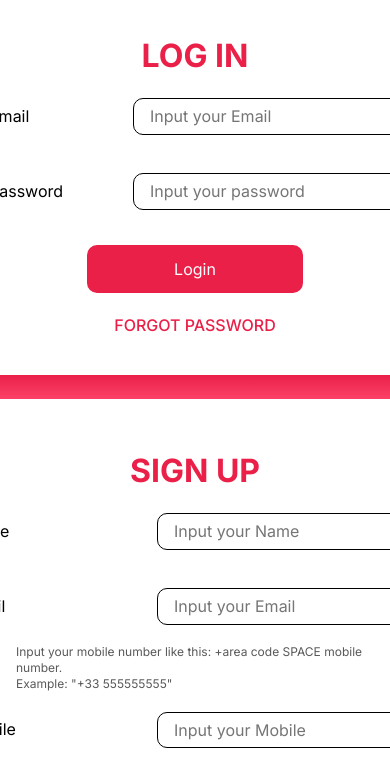
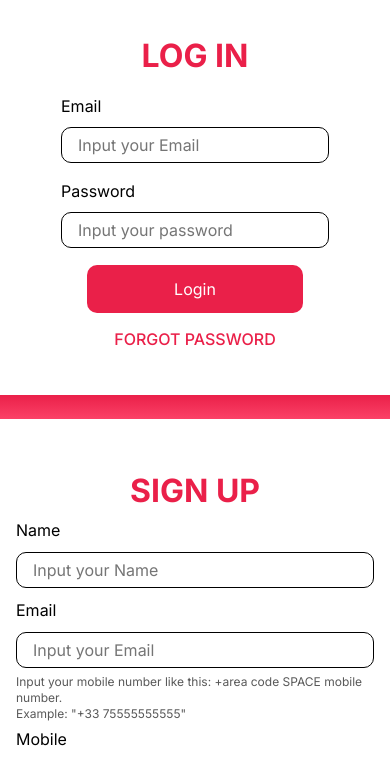
Before and after one commit to maksymdev701/video-marketing-frontend, a React app: page / in a window 390 px wide. Shown: the part 68-825 px from the top of the page. Built offline with nearby package versions, Linux system fonts and the light colour scheme; no server answers.

Commit message:
validation & responsive

```diff
--- a/src/utils.js
+++ b/src/utils.js
@@ -12,7 +12,7 @@ export function validateEmail(email) {
 }
 
 export function validatePhoneNumber(mobileNumber) {
-  const re = /^\+\d{1,3}\s\d{9}$/;
+  const re = /^([0|\+[0-9]{1,5})?\s([7-9][0-9]{9})$/;
   return re.test(mobileNumber);
 }
 
--- a/src/views/home.css
+++ b/src/views/home.css
@@ -104,7 +104,7 @@
 }
 .home-navlink1 {
   color: var(--dl-color-primary-100);
-  align-self: center;
+  text-align: center;
   font-style: normal;
   font-weight: 500;
   text-decoration: none;
@@ -118,7 +118,11 @@
   margin-top: var(--dl-space-space-twounits);
   align-items: flex-start;
   margin-bottom: var(--dl-space-space-twounits);
-  background-image: linear-gradient(0deg, rgb(251, 64, 102) 2.00%,rgb(234, 32, 73) 100.00%);
+  background-image: linear-gradient(
+    0deg,
+    rgb(251, 64, 102) 2%,
+    rgb(234, 32, 73) 100%
+  );
 }
 .home-sign-up {
   width: 100%;
@@ -300,7 +304,7 @@
 
 .home-navlink3:disabled {
   background-color: #ea204988;
-  color: #FFFFFF88;
+  color: #ffffff88;
   cursor: not-allowed;
 }
 
@@ -309,13 +313,13 @@
   transition: all 0.3s ease-in-out;
 }
 
-@media(max-width: 1200px) {
+@media (max-width: 1200px) {
   .home-header {
     padding-left: var(--dl-space-space-twounits);
     padding-right: var(--dl-space-space-twounits);
   }
 }
-@media(max-width: 991px) {
+@media (max-width: 991px) {
   .home-navlink {
     border-radius: var(--dl-radius-radius-radius10);
   }
@@ -326,7 +330,7 @@
     border-radius: var(--dl-radius-radius-radius10);
   }
 }
-@media(max-width: 479px) {
+@media (max-width: 479px) {
   .home-header {
     height: 70px;
   }
@@ -355,4 +359,61 @@
     color: var(--dl-color-primary-300);
     background-color: var(--dl-color-primary-100);
   }
+
+  .home-container01,
+  .home-container02 {
+    flex-direction: column;
+    gap: 10px;
+  }
+
+  .home-text01,
+  .home-text02,
+  .home-textinput,
+  .home-textinput1 {
+    width: 100%;
+  }
+
+  .home-email,
+  .home-password {
+    height: 85px;
+    padding-bottom: 0px;
+  }
+
+  .home-container04,
+  .home-container05,
+  .home-container06,
+  .home-container07,
+  .home-container08 {
+    flex-direction: column;
+    width: 100%;
+    gap: 10px;
+  }
+
+  .home-text04,
+  .home-text05,
+  .home-text09,
+  .home-text10,
+  .home-text11,
+  .home-textinput2,
+  .home-textinput3,
+  .home-textinput4,
+  .home-textinput5,
+  .home-textinput6,
+  .home-container09 {
+    width: 100%;
+  }
+
+  .home-name,
+  .home-email1,
+  .home-mobile,
+  .home-password1,
+  .home-confirm-passwordf {
+    height: 80px;
+    width: 100%;
+  }
+
+  .home-confirm-passwordf1 {
+    height: 150px;
+    width: 100%;
+  }
 }
--- a/src/views/home.js
+++ b/src/views/home.js
@@ -237,7 +237,7 @@ const Home = (props) => {
           />
         </span>
         <br></br>
-        <span>Example: &quot;+33 555555555&quot;</span>
+        <span>Example: &quot;+33 75555555555&quot;</span>
       </span>
       <div className="home-mobile">
         <div className="home-container06">
```
